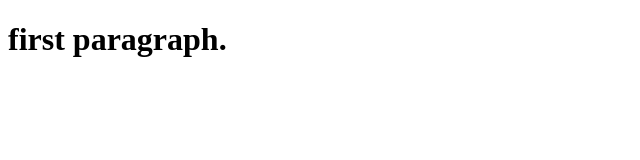
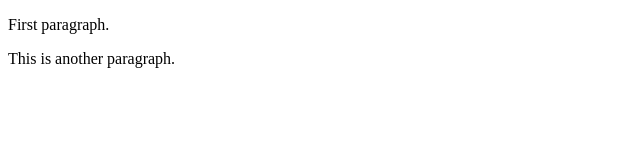
Before and after one commit to Esther-MM/Learning-Git, a plain HTML site: page index.html in a window 1280 px wide. Shown: the whole page, without its empty margins (0-640 px from the left). Drawn offline with Linux system fonts and the light colour scheme.

Commit message:
added another p tag

```diff
--- a/index.html
+++ b/index.html
@@ -4,6 +4,7 @@
 <title>Page Title</title>
 </head>
 <body>
-  <h1>first paragraph.</p>
+    <p>First paragraph.</p>
+    <p>This is another paragraph.</p>
 </body>
 </html>
```
